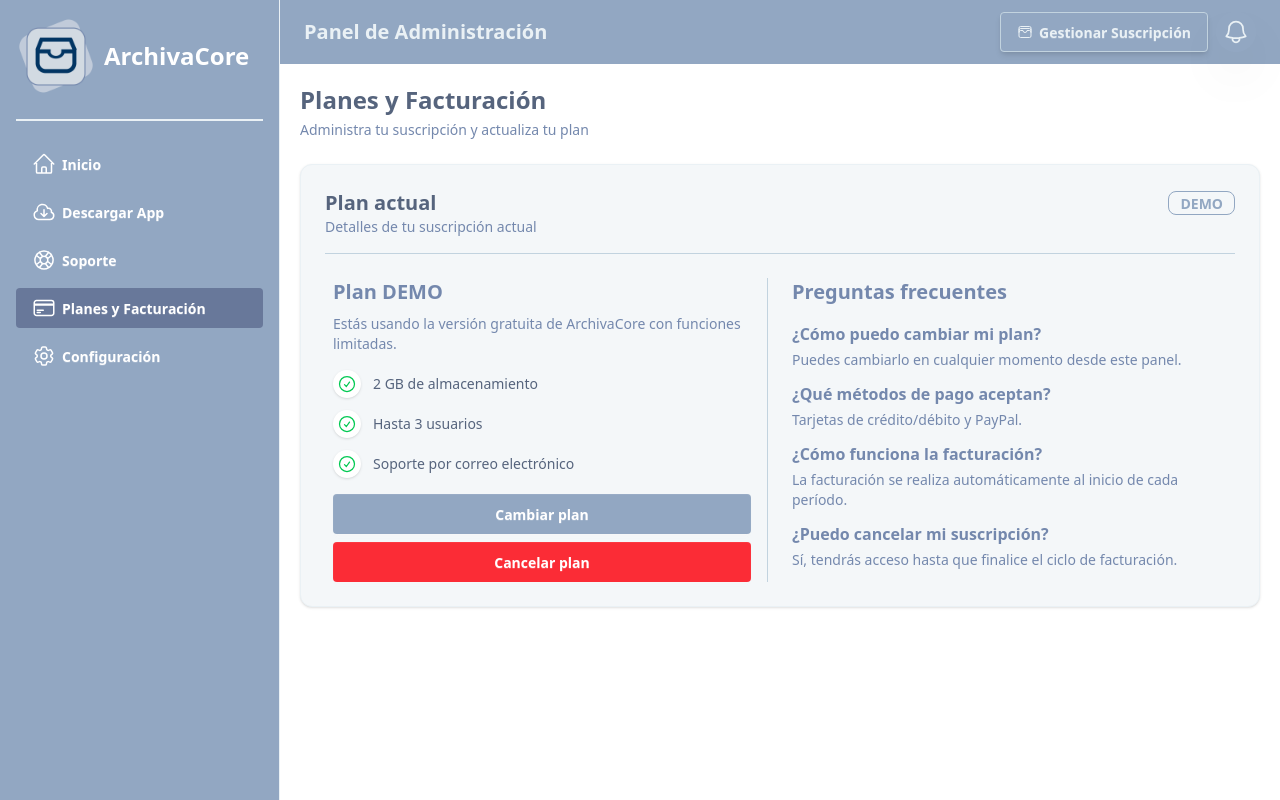
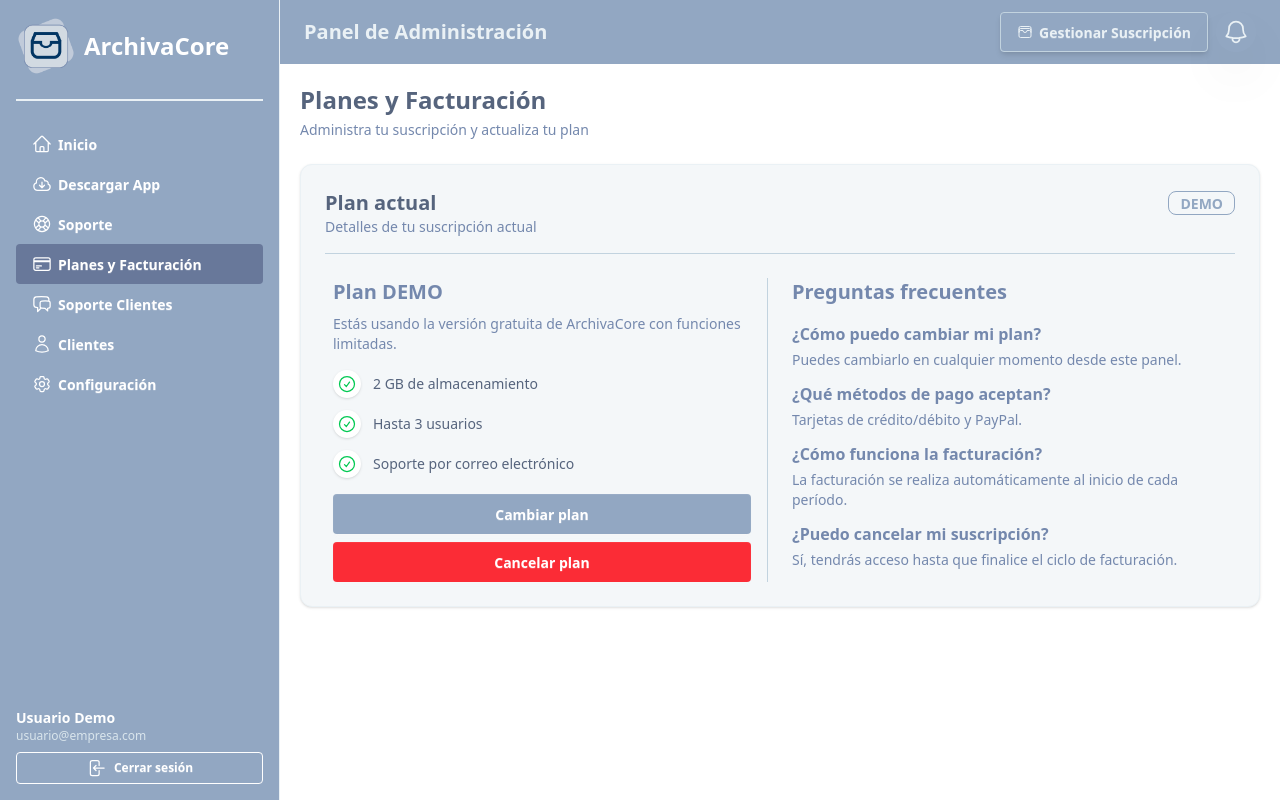
Before and after one commit to sebsanchez99/ArchivaCore, a Vue app in the folder landing/: page /dashboard/plans in a window 1280 px wide. Built offline with nearby package versions, Linux system fonts and the light colour scheme; the HTML template or start-up script is replaced by a standard one.

Commit message:
Se agrega opción para cerrar sesión y se enrutan nuevas vistas de dashboard

```diff
--- a/landing/src/modules/dashboard/components/SideMenuSection.vue
+++ b/landing/src/modules/dashboard/components/SideMenuSection.vue
@@ -1,43 +1,75 @@
 <template>
   <div class="drawer-side">
-    <!-- Overlay para cerrar al tocar fuera -->
     <label for="sidebar" class="drawer-overlay lg:hidden border"></label>
 
-    <!-- Sidebar -->
-    <aside class="menu p-4 w-70 text-white min-h-full bg-primary-500 border-r border-primary-100">
+    <aside class="menu p-4 w-70 text-white min-h-full bg-primary-500 border-r border-primary-100 flex flex-col justify-between">
+      <div>
         <div class="flex flex-col">
           <label for="sidebar" class="ml-auto btn btn-sm btn-ghost lg:hidden hover:bg-primary-400 border-none shadow-2xl">✕</label>
           <div class="flex items-center gap-2">
-          <img src="@/assets/logoPrincipal.png" alt="Logo" class="w-20 h-20" />
+            <img src="@/assets/logoPrincipal.png" alt="Logo" class="w-15" />
             <h2 class="text-2xl font-bold">ArchivaCore</h2>
           </div>
         </div>
+
         <div class="divider before:bg-primary-100 after:bg-primary-100"></div>
+
         <ul>
-        <li v-for="item in sidebarItems" :key="item.label" class="mb-2">
+          <li v-for="item in sidebarItems" :key="item.label" >
             <RouterLink
               :to="item.path"
               class="btn btn-ghost flex items-center justify-start hover:bg-primary-400 border-none hover:shadow-2xl"
               active-class="bg-primary-700"
             >
-            <component :is="item.icon" class="w-6 h-6" />
+              <component :is="item.icon" class="w-5" />
               <span>{{ item.label }}</span>
             </RouterLink>
           </li>
         </ul>
+      </div>
+
+      <!-- Pie con usuario y botón cerrar sesión -->
+      <div class="mt-6  pt-4">
+        <div class="mb-2">
+          <p class="text-sm font-semibold">Usuario Demo</p>
+          <p class="text-xs text-primary-200">usuario@empresa.com</p>
+        </div>
+        <button
+          class="btn btn-sm btn-outline text-white border-white hover:bg-primary-400 w-full flex items-center justify-center gap-2"
+          @click="cerrarSesion"
+        >
+          <ArrowLeftEndOnRectangleIcon class="w-5 h-5" />
+          Cerrar sesión
+        </button>
+      </div>
     </aside>
   </div>
 </template>
 
 <script setup lang="ts">
-import { HomeIcon, CloudArrowDownIcon, Cog6ToothIcon, LifebuoyIcon, CreditCardIcon } from "@heroicons/vue/24/outline";
+import {
+  HomeIcon,
+  CloudArrowDownIcon,
+  Cog6ToothIcon,
+  LifebuoyIcon,
+  CreditCardIcon,
+  ArrowLeftEndOnRectangleIcon,
+  UserIcon,
+  ChatBubbleLeftRightIcon
+} from "@heroicons/vue/24/outline";
 
 const sidebarItems = [
   { label: "Inicio", icon: HomeIcon, path: "/dashboard/home" },
   { label: "Descargar App", icon: CloudArrowDownIcon, path: "/dashboard/download" },
   { label: "Soporte", icon: LifebuoyIcon, path: "/dashboard/support" },
   { label: "Planes y Facturación", icon: CreditCardIcon, path: "/dashboard/plans" },
+  { label: "Soporte Clientes", icon: ChatBubbleLeftRightIcon, path: "/dashboard/chat" },
+  { label: "Clientes", icon: UserIcon, path: "/dashboard/clients" },
   { label: "Configuración", icon: Cog6ToothIcon, path: "/dashboard/settings" },
 ];
 
+const cerrarSesion = () => {
+  // Aquí va la lógica real de cerrar sesión
+  console.log("Sesión cerrada");
+};
 </script>
--- a/landing/src/router/index.ts
+++ b/landing/src/router/index.ts
@@ -65,6 +65,16 @@ const router = createRouter({
           path: 'plans',
           name: 'plans',
           component: () => import('@/modules/dashboard/layouts/PlansSection.vue')
+        },
+        {
+          path: 'chat',
+          name: 'chat',
+          component: () => import('@/modules/dashboard/layouts/ClientsChatSection.vue')
+        },
+        {
+          path: 'clients',
+          name: 'clients',
+          component: () => import('@/modules/dashboard/layouts/ClientsSection.vue')
         }
       ]
     }
```
Lines whose indentation alone changed are shown as unchanged.
